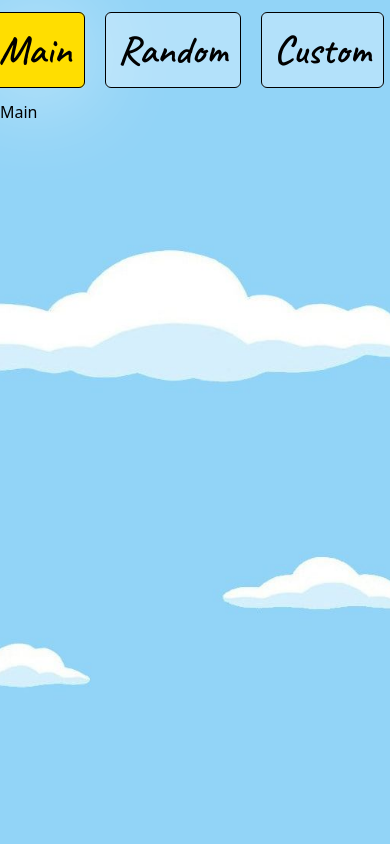
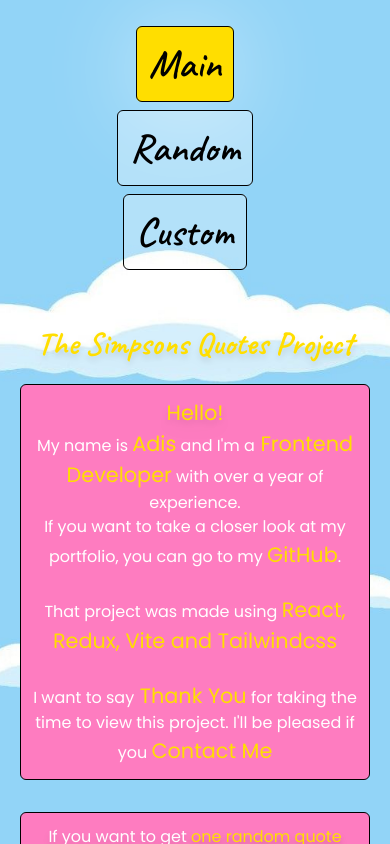
Before and after one commit to AdisGiulbudagiants/simpsons-project, a React (Vite) app: page / in a window 390 px wide. Built offline with nearby package versions, Linux system fonts and the light colour scheme.

Commit message:
Responsive design for Main page is done

```diff
--- a/package.json
+++ b/package.json
@@ -15,6 +15,7 @@
     "axios": "^1.6.5",
     "react": "^18.2.0",
     "react-dom": "^18.2.0",
+    "react-icons": "^5.0.1",
     "react-redux": "^9.0.4",
     "react-router-dom": "^6.21.1",
     "uuidv4": "^6.2.13"
--- a/src/App.jsx
+++ b/src/App.jsx
@@ -1,6 +1,6 @@
 import { Route, Routes, BrowserRouter } from 'react-router-dom'
 import MainLayout from './layouts/MainLayout.jsx'
-import Home from './pages/Home.jsx'
+import Main from './pages/Main.jsx'
 import RandomQuotes from './pages/RandomQuotes.jsx'
 import CustomizedQuotes from './pages/CustomizedQuotes.jsx'
 import NotFound from './pages/NotFound.jsx'
@@ -10,12 +10,12 @@
   return (
     <BrowserRouter>
       <div
-        className="w-[100svw] h-[100svh] overflow-x-hidden bg-center bg-cover"
+        className="w-[100svw] h-[100dvh] overflow-x-hidden bg-center bg-cover"
         style={{ backgroundImage: `url(${CloudsBg})` }}
       >
         <Routes>
           <Route path="/" element={<MainLayout />}>
-            <Route index element={<Home />} />
+            <Route index element={<Main />} />
             <Route path="/random" element={<RandomQuotes />} />
             <Route path="/customized" element={<CustomizedQuotes />} />
             <Route path="*" element={<NotFound />} />
--- a/src/components/Navbar.jsx
+++ b/src/components/Navbar.jsx
@@ -2,7 +2,7 @@
 
 const Navbar = () => {
   return (
-    <nav className="flex justify-center h-[6.25rem]">
+    <nav className="320px-639px:flex-col 320px-639px:h-[20rem] flex justify-center h-[6.25rem]">
       <NavbarBtn to="/" name="Main" end={true} />
       <NavbarBtn to="/random" name="Random" />
       <NavbarBtn to="/customized" name="Custom" />
--- a/src/components/NavbarBtn.jsx
+++ b/src/components/NavbarBtn.jsx
@@ -2,14 +2,14 @@
 
 const NavbarBtn = ({ to, end = false, name }) => {
   return (
-    <button>
+    <button className=" 320px-639px:mb-[1.5rem]">
       <NavLink
         to={to}
         end={end}
         className={({ isActive }) =>
           isActive
-            ? 'p-[0.75rem] mr-5 active:text-[2.25rem] shadow-btnShadow shadow-white bg-yellow rounded-md border text-black font-caveat font-semibold text-[2.5rem]'
-            : 'p-[0.75rem] mr-5 active:text-[2.25rem] hover:bg-white bg-white bg-opacity-30 rounded-md border text-black font-caveat font-semibold text-[2.5rem]'
+            ? ' p-[0.75rem] mr-5 active:text-[2.25rem] shadow-btnShadow shadow-white bg-yellow rounded-md border text-black font-caveat font-semibold text-[2.5rem]'
+            : 'p-[0.75rem] mr-5 active:text-[2.25rem] transition easy-in-out duration-[0.35s] hover:bg-white bg-white bg-opacity-30 rounded-md border text-black font-caveat font-semibold text-[2.5rem]'
         }
       >
         {name}
--- /dev/null
+++ b/src/components/SocialNet.jsx
@@ -0,0 +1,54 @@
+import { SiGithub, SiTelegram, SiVk, SiGmail } from 'react-icons/si'
+
+const SocialNet = ({ className }) => {
+  return (
+    <div className={className}>
+      <p className="text-[2rem] mb-1 drop-shadow-lg font-bold font-poppins  text-yellow">
+        Contact Me:
+      </p>
+      <div className="flex justify-center">
+        <a
+          className="320px-639px:mr-7  sm:mr-3"
+          href="https://github.com/AdisGiulbudagiants"
+          target="_blank"
+          rel="noopener noreferrer"
+        >
+          <SiGithub
+            className="transition easy-in-out duration-[0.35s] hover:fill-white hover:-translate-y-1 hover:scale-110"
+            size="50"
+          />
+        </a>
+        <a
+          className="320px-639px:mr-7 sm:mr-3"
+          href="https://t.me/AbuDabiSida"
+          target="_blank"
+          rel="noopener noreferrer"
+        >
+          <SiTelegram
+            className="transition easy-in-out duration-[0.35s] hover:fill-white hover:-translate-y-1 hover:scale-110"
+            size="50"
+          />
+        </a>
+        <a
+          className="320px-639px:mr-7 sm:mr-3"
+          href="https://vk.com/id383399628"
+          target="_blank"
+          rel="noopener noreferrer"
+        >
+          <SiVk
+            className="transition easy-in-out duration-[0.35s] hover:fill-white hover:-translate-y-1 hover:scale-110"
+            size="50"
+          />
+        </a>
+        <a href="mailto:adisforwork2001@gmail.com" target="_blank" rel="noopener noreferrer">
+          <SiGmail
+            className="transition easy-in-out duration-[0.35s] hover:fill-white hover:-translate-y-1 hover:scale-110"
+            size="50"
+          />
+        </a>
+      </div>
+    </div>
+  )
+}
+
+export default SocialNet
--- a/src/index.css
+++ b/src/index.css
@@ -1,4 +1,5 @@
 @import url('https://fonts.googleapis.com/css2?family=Caveat:wght@400;500;600;700&display=swap');
+@import url('https://fonts.googleapis.com/css2?family=Poppins&display=swap');
 
 @tailwind base;
 @tailwind components;
--- a/src/main.jsx
+++ b/src/main.jsx
@@ -1,6 +1,6 @@
 import React from 'react'
+import ReactDOM from 'react-dom/client'
 import { Provider } from 'react-redux'
-import ReactDOM from 'react-dom/client'
 import store from './redux/store.js'
 import App from './App.jsx'
 import './index.css'
--- a/src/pages/Home.jsx
+++ /dev/null
@@ -1,9 +0,0 @@
-const Home = () => {
-  return (
-    <div>
-      <h1>Main</h1>
-    </div>
-  )
-}
-
-export default Home
--- /dev/null
+++ b/src/pages/Main.jsx
@@ -0,0 +1,62 @@
+import SocialNet from '../components/SocialNet'
+
+const Main = () => {
+  return (
+    <div className=" 320px-639px:h-[100%] 320px-639px:justify-start h-[800px] pb-4 flex flex-col justify-center items-center selection:bg-yellow">
+      <h1 className=" 320px-639px:text-[2rem] sm:text-[2.5rem] md:text-[4.5rem] drop-shadow-lg text-yellow font-caveat font-bold  ">
+        The Simpsons Quotes Project
+      </h1>
+      <div className="mb-[2rem] mt-[1rem] mx-5 p-3 border rounded-md bg-pink">
+        <p className="320px-639px:text-[1rem] sm:text-[1.2rem]drop-shadow-lg text-center  text-white font-poppins">
+          <span className="320px-639px:text-[1.3rem] sm:text-[1.5rem] drop-shadow-lg  text-yellow">
+            Hello!
+          </span>{' '}
+          <br />
+          My name is{' '}
+          <span className="320px-639px:text-[1.3rem] sm:text-[1.5rem] text-yellow">Adis</span> and
+          I&apos;m a
+          <span className="320px-639px:text-[1.3rem] sm:text-[1.5rem] text-yellow">
+            {' '}
+            Frontend Developer
+          </span>{' '}
+          with over a year of experience.
+          <br />
+          If you want to take a closer look at my portfolio, you can go to my{' '}
+          <span className="320px-639px:text-[1.3rem] sm:text-[1.5rem] text-yellow">GitHub</span>.
+          <br />
+          <br />
+          That project was made using{' '}
+          <span className="320px-639px:text-[1.3rem] sm:text-[1.5rem] text-yellow">
+            React, Redux, Vite and Tailwindcss
+          </span>
+          <br />
+          <br />I want to say
+          <span className="capitalize 320px-639px:text-[1.3rem] sm:text-[1.5rem] text-yellow">
+            {' '}
+            thank you
+          </span>{' '}
+          for taking the time to view this project. I&apos;ll be pleased if you{' '}
+          <span className="capitalize 320px-639px:text-[1.3rem] sm:text-[1.5rem] text-yellow">
+            contact me
+          </span>
+        </p>
+      </div>
+      <div className="bg-pink mb-[1rem] mx-5 p-3 border rounded-md">
+        <p className="drop-shadow-lg text-center 2xl:text-[1.5rem] xl:text-[1.4rem] lg:text-[1.3rem] sm:text-[1.2rem] text-white font-poppins">
+          If you want to get <span className=" drop-shadow-lg text-yellow">one random quote</span>{' '}
+          from the Simpsons character, please click on &quot;Random&quot; button
+        </p>
+      </div>
+      <div className="bg-pink mb-[1rem] mx-5 p-3 border rounded-md">
+        <p className="drop-shadow-lg text-center 2xl:text-[1.5rem] xl:text-[1.4rem] lg:text-[1.3rem] sm:text-[1.2rem] text-white font-poppins">
+          If you want to get a{' '}
+          <span className="drop-shadow-lg text-yellow">certain number of quotes</span> from the
+          Simpsons characters, please click on &quot;Custom&quot; button
+        </p>
+      </div>
+      <SocialNet className="flex flex-col items-center" />
+    </div>
+  )
+}
+
+export default Main
--- a/tailwind.config.js
+++ b/tailwind.config.js
@@ -7,15 +7,22 @@
       yellow: '#ffde00',
       black: '#000',
       white: '#fff',
+      pink: '#FE7CC0',
       lightBlue: '#91d4f7',
     },
     fontFamily: {
       caveat: ['Caveat', 'cursive'],
+      poppins: ['Poppins', 'sans-serif'],
     },
     extend: {
       boxShadow: {
         btnShadow: '0px 5px 100px -10px rgba(0, 0, 0, 0.2)',
       },
+      screens: {
+        '320px-639px': { min: '320px', max: '639px' },
+        '320px': '320px',
+        '639px': '639px',
+      },
     },
   },
   plugins: [],
```
Also changed, not shown: 1 other file (tests, documents, lock files or other folders).
